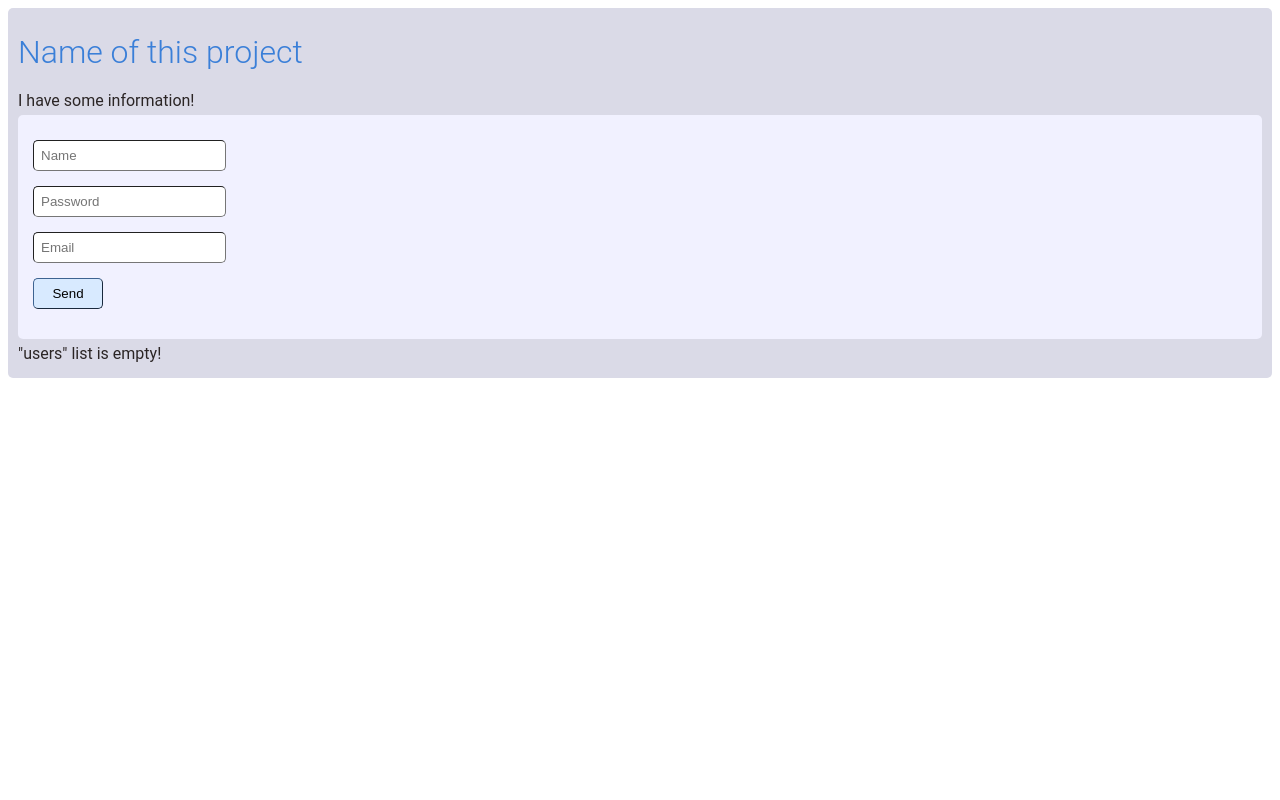
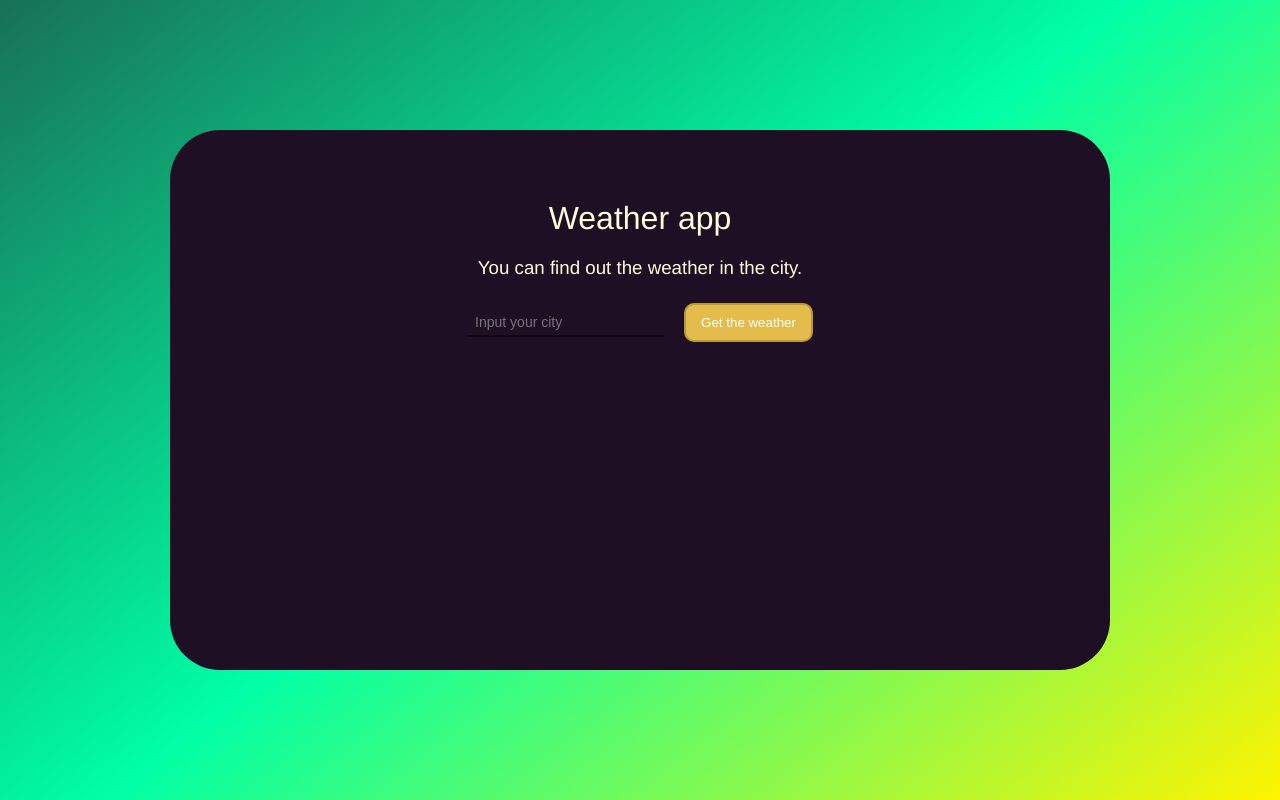
Before and after one commit to Yuskus/VueTestProject, a Vue app: page / in a window 1280 px wide. Built offline with nearby package versions, Linux system fonts and the light colour scheme.

Commit message:
Start work on weather app

```diff
--- a/src/App.vue
+++ b/src/App.vue
@@ -1,108 +1,66 @@
 <script>
-import User from './components/User.vue'
 
-export default {
-  components: { User },
-  data() {
-    return {
-      title: 'Name of this project',
-      info: 'I have some information!',
-      error: '',
-      userName: '',
-      userPass: '',
-      userMail: '',
-      users: []
-    }
-  },
-  methods: {
-    send() {
-      if (this.userName == '' || this.userPass == '' || this.userMail == '') {
-        this.error = 'Fill in all fields!';
-      }
-      else {
-        this.error = '';
-        this.users.push({
-          name: this.userName,
-          pass: this.userPass,
-          mail: this.userMail
-        });
-      }
-    },
-    deleteUser(index) {
-      this.users.splice(index, 1);
-    }
-  }
-}
 </script>
 
 <template>
-  <div class="app">
-    <h1>{{ title }}</h1>
-    <p>{{ info }}</p>
-
-    <div class="block-input">
-      <input type="text" v-model="userName" placeholder="Name" class="input"><br>
-      <input type="password" v-model="userPass" placeholder="Password" class="input"><br>
-      <input type="email" v-model="userMail" placeholder="Email" class="input"><br>
-
-      <button type="button" @click="send()" class="input">Send</button>
-
-      <p style="color: red">{{ error }}</p>
-    </div>
-
-    <p v-if="users.length == 0">"users" list is empty!</p>
-    <p v-else>"users" list has these elements:</p>
-
-    <User v-for="(el, index) in users" :key="index" :user="el" :number="index+1" :deleteUser="deleteUser" />
+  <div class="wrap">
+    <h1>Weather app</h1>
+    <h3>You can find out the weather in the city.</h3>
+    <input type="text" placeholder="Input your city" />
+    <button>Get the weather</button>
   </div>
 </template>
 
 <style scoped>
-* {
-  margin: 0;
-  padding: 0;
+.wrap {
+  width: 900px;
+  height: 500px;
+  border-radius: 50px;
+  padding: 20px;
+  background: #1f0f24;
+  text-align: center;
+  color: rgb(255, 253, 216);
 }
 
-.block-input {
-  background-color: rgb(241, 241, 255);
-  border-width: 1px;
-  border-radius: 5px;
-  padding: 15px;
+.wrap h1 {
+  margin-top: 50px;
+  font-family: Helvetica, Arial, Trebuchet, Tahoma, Verdana;
+  font-weight: 100;
 }
 
-.app {
-  background-color: rgb(218, 218, 231);
-  padding: 10px;
-  border-radius: 5px;
+.wrap h3 {
+  margin-top: 20px;
+  font-family: Helvetica, Arial, Trebuchet, Tahoma, Verdana;
+  font-weight: 100;
 }
 
-button {
-  min-width: 70px;
-  background-color: rgb(216, 234, 255);
-  border-color: rgb(61, 99, 145)
+.wrap input {
+  margin-top: 30px;
+  background: transparent;
+  border: 0px;
+  border-bottom: 2px solid #110813;
+  color: #fcfcfc;
+  font-size: 14px;
+  padding: 5px 8px;
+  outline: none;
 }
 
-button:hover {
-  background-color: rgb(148, 195, 248);
+.wrap input:focus {
+  border-bottom-color: #6e2d7d;
 }
 
-.input {
-  margin: 10px 0px 5px 0px;
-  padding: 7px;
-  border-width: 1px;
-  border-radius: 5px;
+.wrap button {
+  background: #e3bc4b;
+  color: #fff;
+  border-radius: 10px;
+  border: 2px solid #b99935;
+  padding: 10px 15px;
+  margin-left: 20px;
+  cursor: pointer;
+  transition: transform 500ms ease;
 }
 
-h1 {
-  padding: 15px 0px;
-  color: rgb(58, 127, 216);
-  font-weight: 300;
-  font-family: Roboto, Arial, Helvetica, sans-serif, system-ui;
-}
-
-p {
-  color: rgb(43, 37, 37);
-  font-family: Roboto, Arial, Helvetica, sans-serif, system-ui;
-  padding: 5px 0px;
+.wrap button:hover {
+  transform: scale(1.1) translateY(-5px);
 }
 </style>
--- /dev/null
+++ b/src/assets/main.css
@@ -0,0 +1,14 @@
+* {
+    margin: 0;
+    padding: 0;
+}
+
+body {
+    width: 100%;
+    min-height: 100vh;
+    background: rgb(24,113,86);
+    background: linear-gradient(142deg, rgba(24,113,86,1) 0%, rgba(0,255,166,1) 49%, rgba(255,244,0,1) 100%);
+    display: flex;
+    justify-content: center;
+    align-items: center;
+}
--- a/src/components/User.vue
+++ /dev/null
@@ -1,53 +0,0 @@
-<script>
-export default {
-    props: {
-        user: {
-            type: Object,
-            required: true
-        },
-        number: {
-            type: Number,
-            required: true
-        },
-        deleteUser: {
-            type: Function,
-            required: true
-        }
-    }
-}
-</script>
-
-<template>
-    <div class="block-user">
-        <p>{{ number }}. {{ user.name }}: [ {{ user.mail }}, <u>{{ user.pass }}</u> ]</p>
-        <button @click="deleteUser(index)">Delete</button>
-    </div>
-</template>
-
-<style scoped>
-.block-user {
-  background-color: rgb(241, 241, 255);
-  border-width: 1px;
-  border-radius: 5px;
-  padding: 15px;
-  margin: 10px 0px;
-}
-
-p {
-  color: rgb(43, 37, 37);
-  font-family: Roboto, Arial, Helvetica, sans-serif, system-ui;
-}
-
-button {
-  min-width: 70px;
-  background-color: rgb(216, 234, 255);
-  border-color: rgb(61, 99, 145);
-  border-width: 1px;
-  border-radius: 5px;
-  padding: 7px;
-}
-
-button:hover {
-  background-color: rgb(148, 195, 248);
-}
-</style>
--- a/src/main.js
+++ b/src/main.js
@@ -1,4 +1,4 @@
-//import './assets/main.css'
+import './assets/main.css'
 
 import { createApp } from 'vue'
 import App from './App.vue'
```
